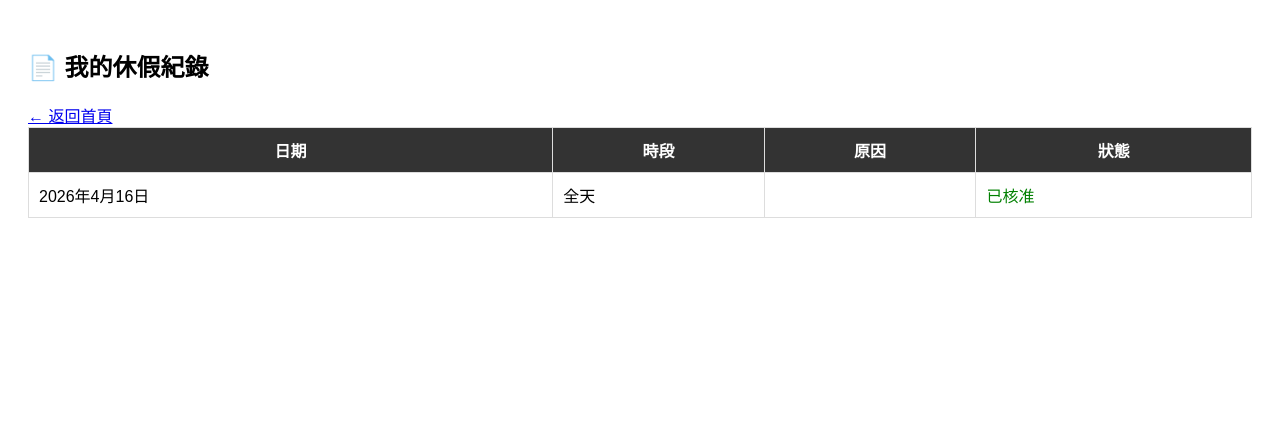
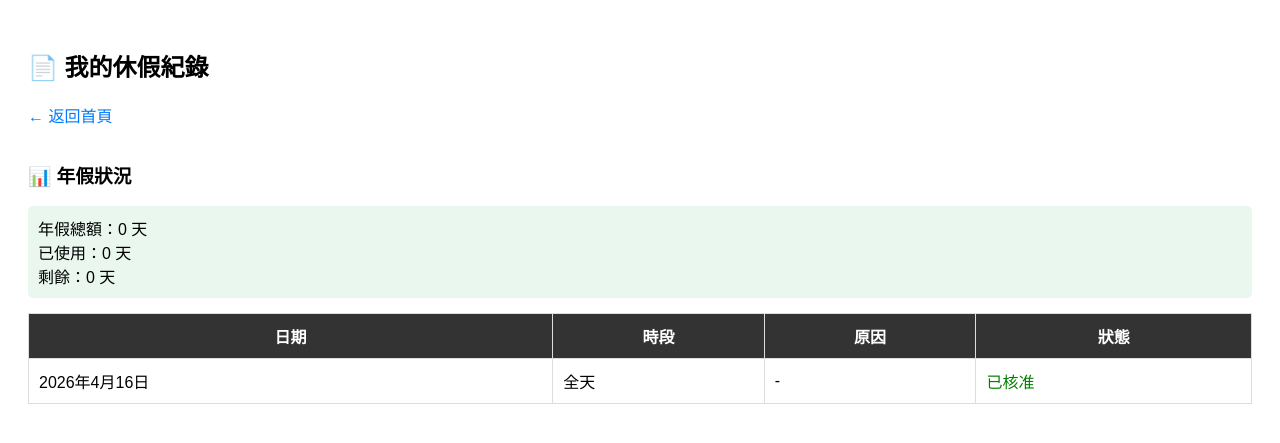
Before and after one commit to a90506-a11y/dispatch-system, a Django app: template dispatch/templates/dispatch/my_leaves.html in a window 1280 px wide. Shown: the top 443 px of the page. Run offline with Django 5.2, Linux system fonts and the light colour scheme; the template is opened without the code that fills it: values that come from a table or form of the project are taken from there, others are empty; data comes from the database, SQL or seed files in the repository; both versions use the stored data as it was after the commit.

Commit message:
update my leaves page

```diff
--- a/dispatch/models.py
+++ b/dispatch/models.py
@@ -1,13 +1,40 @@
 from django.db import models
 from django.contrib.auth.models import User
+from datetime import date
 
 
 class Engineer(models.Model):
     user = models.OneToOneField(User, on_delete=models.CASCADE, null=True, blank=True)
     name = models.CharField(max_length=100)
 
+    # ⭐ 新增：到職日
+    hire_date = models.DateField(null=True, blank=True, verbose_name="到職日")
+
     def __str__(self):
         return self.name
+
+    # ⭐ 新增：自動計算年假
+    def get_annual_leave(self):
+        if not self.hire_date:
+            return 0
+
+        today = date.today()
+        years = (today - self.hire_date).days / 365
+
+        if years < 0.5:
+            return 0
+        elif years < 1:
+            return 3
+        elif years < 2:
+            return 7
+        elif years < 3:
+            return 10
+        elif years < 5:
+            return 14
+        elif years < 10:
+            return 15
+        else:
+            return 15 + int(years - 10)
 
 
 class DispatchOrder(models.Model):
@@ -31,19 +58,29 @@ class Leave(models.Model):
         ('rejected', '已駁回'),
     ]
 
-    engineer = models.ForeignKey(Engineer, on_delete=models.CASCADE)
-    date = models.DateField()
-
     PERIOD_CHOICES = [
         ('morning', '上午'),
         ('afternoon', '下午'),
         ('full', '全天'),
     ]
 
+    engineer = models.ForeignKey(Engineer, on_delete=models.CASCADE)
+    date = models.DateField()
     period = models.CharField(max_length=10, choices=PERIOD_CHOICES)
     reason = models.CharField(max_length=100, blank=True)
+
+    # ⭐ 新增：請假天數
+    days = models.FloatField(default=0.5, verbose_name="請假天數")
 
     status = models.CharField(max_length=10, choices=STATUS_CHOICES, default='pending')
 
     def __str__(self):
         return f"{self.engineer.name} - {self.date} ({self.status})"
+
+    # ⭐ 自動計算天數
+    def save(self, *args, **kwargs):
+        if self.period == 'full':
+            self.days = 1
+        else:
+            self.days = 0.5
+        super().save(*args, **kwargs)
--- a/dispatch/templates/dispatch/my_leaves.html
+++ b/dispatch/templates/dispatch/my_leaves.html
@@ -23,13 +23,37 @@
         .approved { color: green; }
         .pending { color: orange; }
         .rejected { color: red; }
+
+        .info-box {
+            background:#e9f7ef;
+            padding:10px;
+            margin-bottom:15px;
+            border-radius:5px;
+        }
+
+        a {
+            display: inline-block;
+            margin-bottom: 15px;
+            text-decoration: none;
+            color: #007bff;
+        }
     </style>
 </head>
+
 <body>
 
 <h2>📄 我的休假紀錄</h2>
 
 <a href="/">← 返回首頁</a>
+
+<!-- ⭐ 年假統計 -->
+<h3>📊 年假狀況</h3>
+
+<div class="info-box">
+    年假總額：{{ total_days|default:"0" }} 天<br>
+    已使用：{{ used_days|default:"0" }} 天<br>
+    剩餘：{{ remaining_days|default:"0" }} 天
+</div>
 
 <table>
     <tr>
@@ -43,7 +67,7 @@
     <tr>
         <td>{{ l.date }}</td>
         <td>{{ l.get_period_display }}</td>
-        <td>{{ l.reason }}</td>
+        <td>{{ l.reason|default:"-" }}</td>
         <td>
             {% if l.status == 'approved' %}
                 <span class="approved">已核准</span>
```
Also changed, not shown: dispatch/admin.py (+15 -6 lines), dispatch/templates/dispatch/leave_form.html (+27 -2 lines), dispatch/views.py (+30 -12 lines), db.sqlite3, dispatch/migrations/0008_engineer_hire_date_leave_days.py (added).
